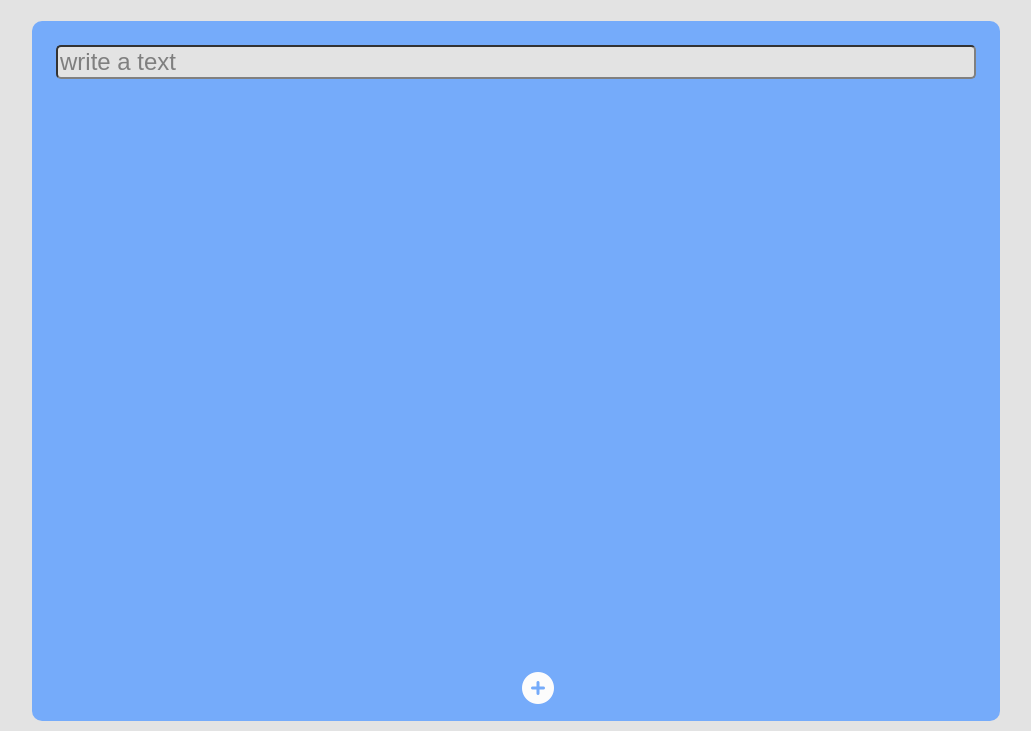
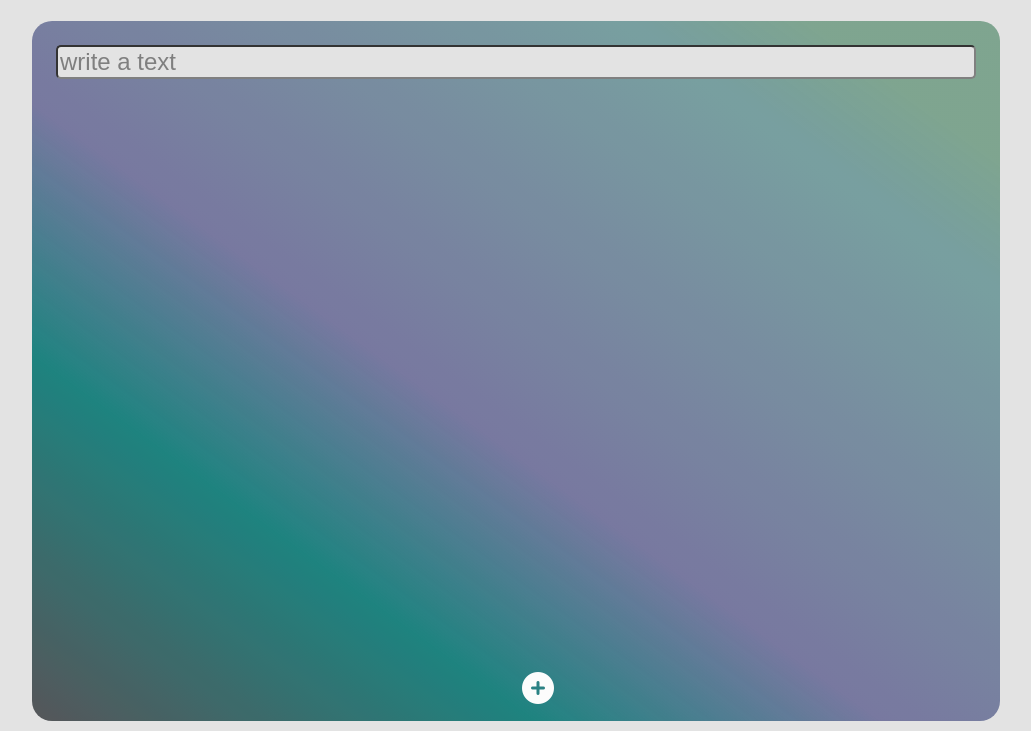
Before and after one commit to hwangstar156/Shopping-list, a plain HTML site: page index.html in a window 1280 px wide. Shown: the part 69-800 px from the top of the page, without its empty margins (124-1155 px from the left). Drawn offline with Linux system fonts and the light colour scheme.

Commit message:
add scrollIntoView

```diff
--- a/main.js
+++ b/main.js
@@ -27,6 +27,7 @@ function paintThat(newObj){
     li.appendChild(icon);
     icon.addEventListener('click',deleteList);
     shoppingList.appendChild(li);
+    li.scrollIntoView({block:'center'});
 }
 
 function handlerSubmmit(event){
--- a/style.css
+++ b/style.css
@@ -15,20 +15,27 @@ nav {
   font-size: 24px;
   justify-content: center;
 }
-nav i {
-}
+
 nav i {
   line-height: 48px;
 }
 .container {
   position: relative;
-  background-color: #6aa5fd;
+  background: rgb(71, 71, 75);
+  background: linear-gradient(
+    36deg,
+    rgba(71, 71, 75, 1) 0%,
+    rgba(9, 121, 117, 1) 26%,
+    rgba(49, 50, 116, 0.6705336426914152) 44%,
+    rgba(49, 115, 116, 0.6705336426914152) 81%,
+    rgba(49, 116, 79, 0.62877030162413) 90%
+  );
   max-width: 968px;
   margin: auto;
-  border-radius: 10px;
+  border-radius: 20px;
   padding: 24px;
   height: 700px;
-  overflow-y: scroll;
+  overflow-y: auto;
   opacity: 0.9;
 }
 
```
